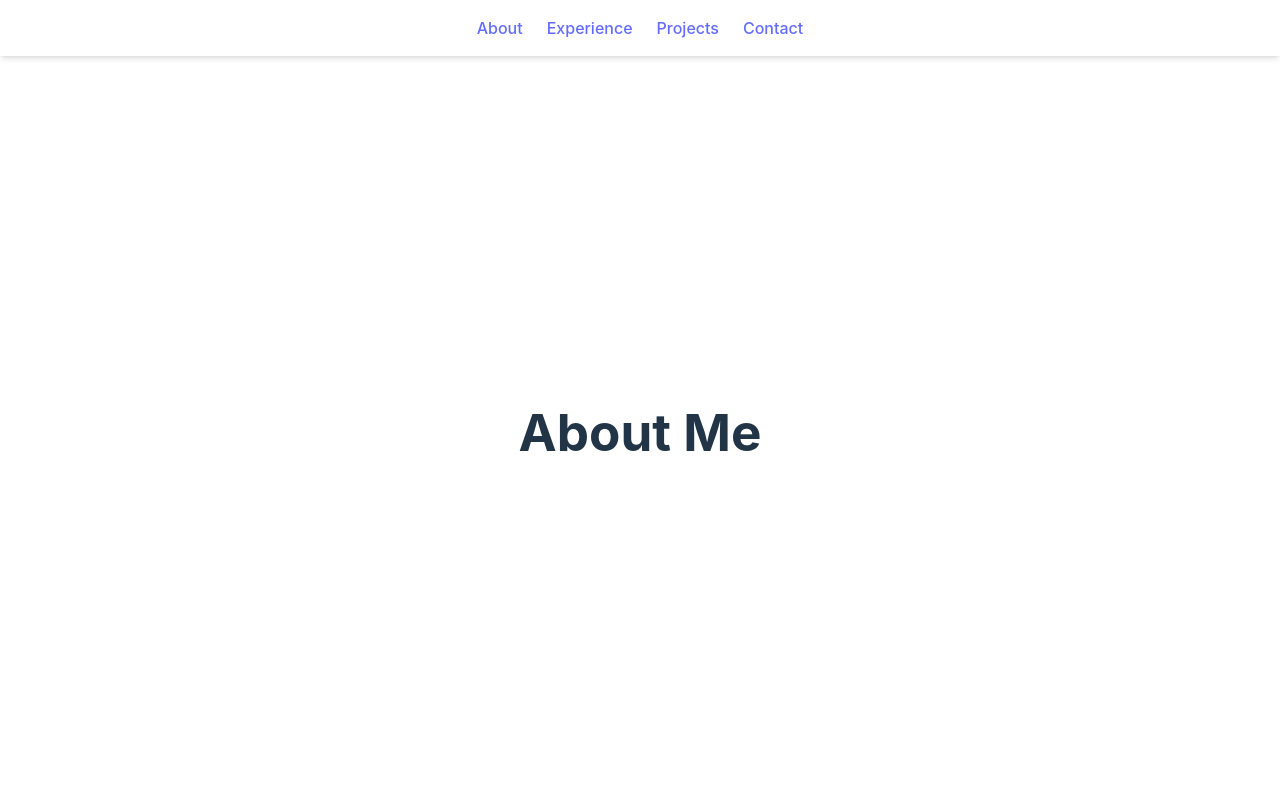
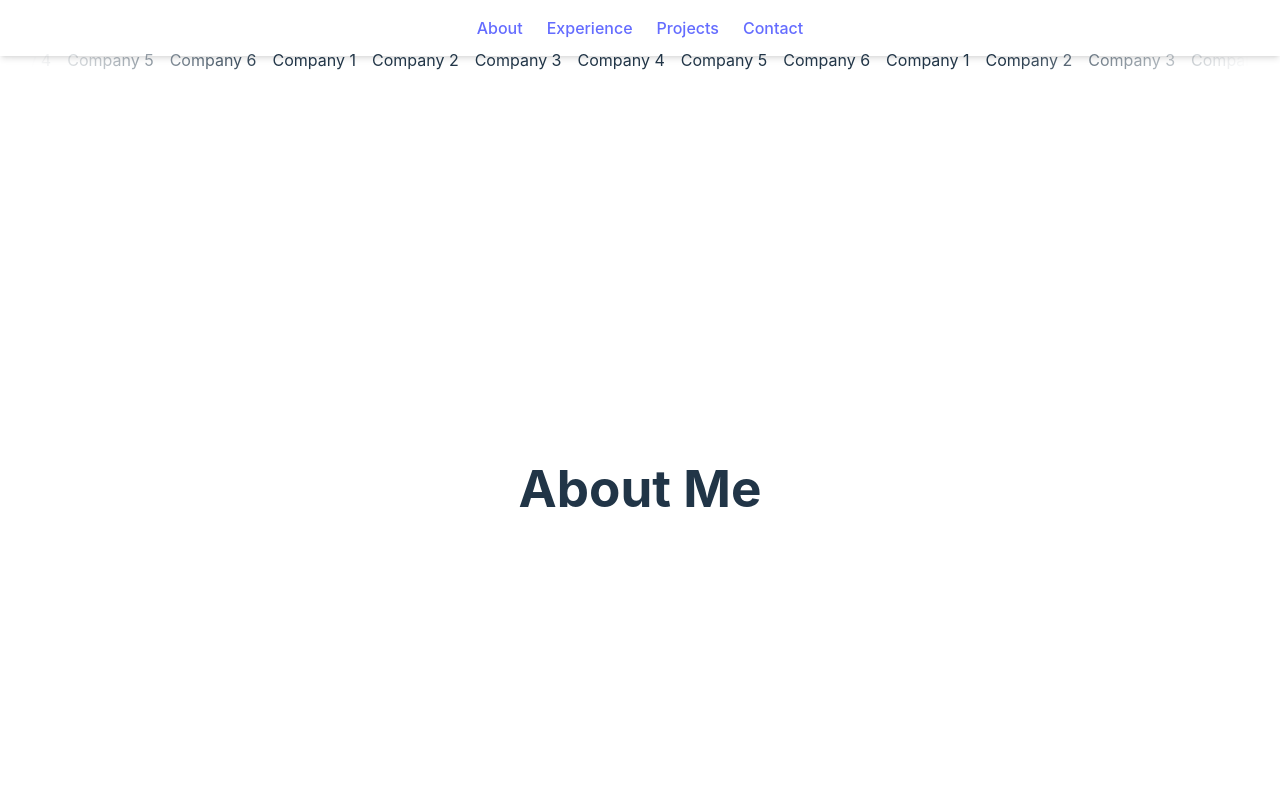
Before and after one commit to luke-ichpekov/new-portfolio, a React (Vite) app in the folder frontend/: page / in a window 1280 px wide. Shown: the top 800 px of the page. Built offline with nearby package versions, Linux system fonts and the light colour scheme.

Commit message:
animation bit beter

```diff
--- a/frontend/package.json
+++ b/frontend/package.json
@@ -11,6 +11,7 @@
   },
   "dependencies": {
     "@headlessui/react": "^2.2.0",
+    "@tailwindcss/postcss": "^4.0.9",
     "@tailwindcss/vite": "^4.0.8",
     "framer-motion": "^12.4.7",
     "react": "^19.0.0",
@@ -28,7 +29,7 @@
     "eslint-plugin-react-refresh": "^0.4.18",
     "globals": "^15.14.0",
     "postcss": "^8.5.3",
-    "tailwindcss": "^4.0.8",
+    "tailwindcss": "^4.0.9",
     "typescript": "~5.7.2",
     "typescript-eslint": "^8.22.0",
     "vite": "^6.1.0"
--- a/frontend/src/App.tsx
+++ b/frontend/src/App.tsx
@@ -1,17 +1,19 @@
 import './App.css'
 import Experience from './components/Experience'
 import Navbar from './components/Navbar'
+import Marquee from './components/Marquee'
 function App() {
 
   return (
     <div>
     <Navbar />
+      <Marquee />
     <section id="about" className="h-screen flex items-center justify-center">
       <h1 className="text-5xl font-bold">About Me</h1>
     </section>
     <section id="experience" className="h-screen flex items-center justify-center">
       <h1 className="text-5xl font-bold">Experience</h1>
-      <Experience />
+      {/* <Experience /> */}
     </section>
     <section id="projects" className="h-screen flex items-center justify-center">
       <h1 className="text-5xl font-bold">Projects</h1>
--- /dev/null
+++ b/frontend/src/components/Marquee.tsx
@@ -0,0 +1,36 @@
+import { useEffect } from "react";
+import "../marquee.css"; // Import the styles
+
+const companies = ["Company 1", "Company 2", "Company 3", "Company 4", "Company 5", "Company 6"];
+
+const Marquee = () => {
+  useEffect(() => {
+    const scrollers = document.querySelectorAll(".scroller");
+
+    if (!window.matchMedia("(prefers-reduced-motion: reduce)").matches) {
+      scrollers.forEach((scroller) => {
+        scroller.setAttribute("data-animated", "true");
+        const scrollerInner = scroller.querySelector(".scroller__inner");
+        const scrollerContent = Array.from(scrollerInner!.children);
+
+        scrollerContent.forEach((item) => {
+          const duplicatedItem = item.cloneNode(true) as HTMLElement;
+          duplicatedItem.setAttribute("aria-hidden", "true");
+          scrollerInner!.appendChild(duplicatedItem);
+        });
+      });
+    }
+  }, []);
+
+  return (
+    <div className="scroller" data-speed="fast">
+      <ul className="scroller__inner">
+        {companies.map((company, index) => (
+          <li key={index}>{company}</li>
+        ))}
+      </ul>
+    </div>
+  );
+};
+
+export default Marquee;
--- /dev/null
+++ b/frontend/src/marquee.css
@@ -0,0 +1,49 @@
+@import "tailwindcss";
+.scroller {
+    @apply w-full overflow-hidden py-4;
+  }
+
+  .scroller__inner {
+    @apply flex flex-nowrap gap-4;
+  }
+
+  .scroller[data-animated="true"] {
+    overflow: hidden;
+    -webkit-mask: linear-gradient(90deg, transparent, white 20%, white 80%, transparent);
+    mask: linear-gradient(90deg, transparent, white 20%, white 80%, transparent);
+  }
+
+  .scroller[data-animated="true"] .scroller__inner {
+    width: max-content;
+    animation: scroll var(--_animation-duration, 20s) var(--_animation-direction, forwards) linear infinite;
+  }
+
+  .scroller[data-direction="right"] {
+    --_animation-direction: reverse;
+  }
+
+  .scroller[data-direction="left"] {
+    --_animation-direction: forwards;
+  }
+
+  .scroller[data-speed="fast"] {
+    --_animation-duration: 20s;
+  }
+
+  .scroller[data-speed="slow"] {
+    --_animation-duration: 60s;
+  }
+
+  @keyframes scroll {
+    to {
+      transform: translate(calc(-50% - 0.5rem));
+    }
+  }
+
+  .tag-list {
+    @apply m-0 p-0 list-none;
+  }
+
+  .tag-list li {
+    @apply px-6 py-3 bg-gray-800 text-white rounded-lg shadow-lg;
+  }
--- a/frontend/vite.config.ts
+++ b/frontend/vite.config.ts
@@ -4,5 +4,7 @@ import react from '@vitejs/plugin-react'
 
 // https://vite.dev/config/
 export default defineConfig({
-  plugins: [react(), tailwindcss()],
+  css: { modules: false },
+  plugins: [react(), tailwindcss(),
+  ],
 })
```
Also changed, not shown: 1 other file (tests, documents, lock files or other folders).
